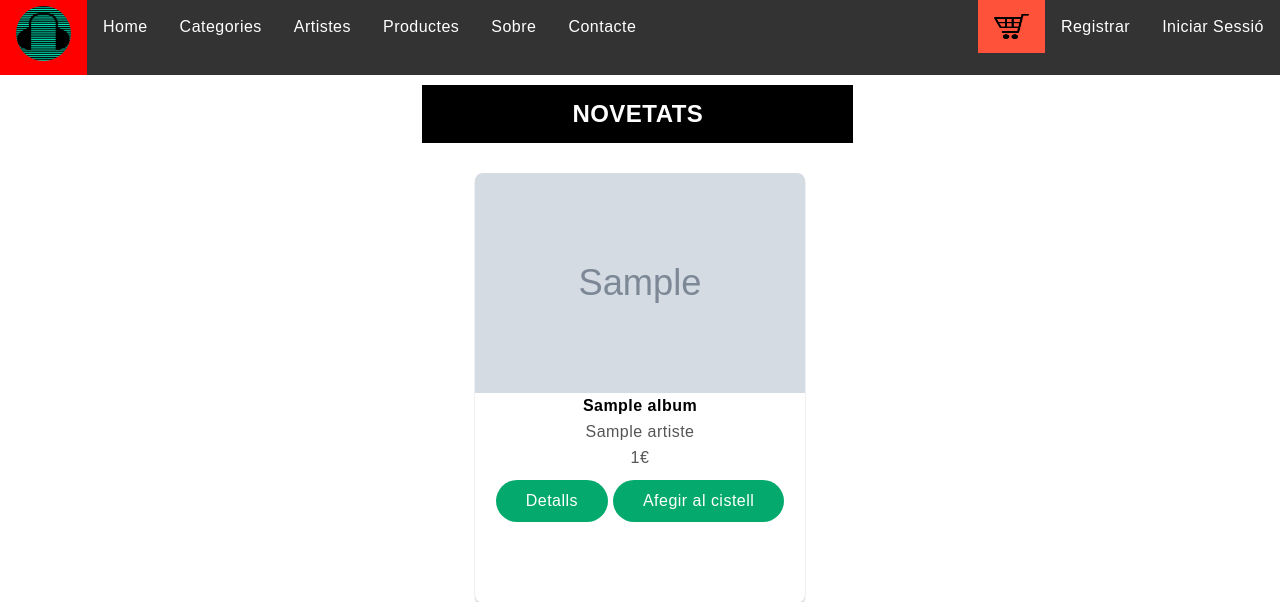
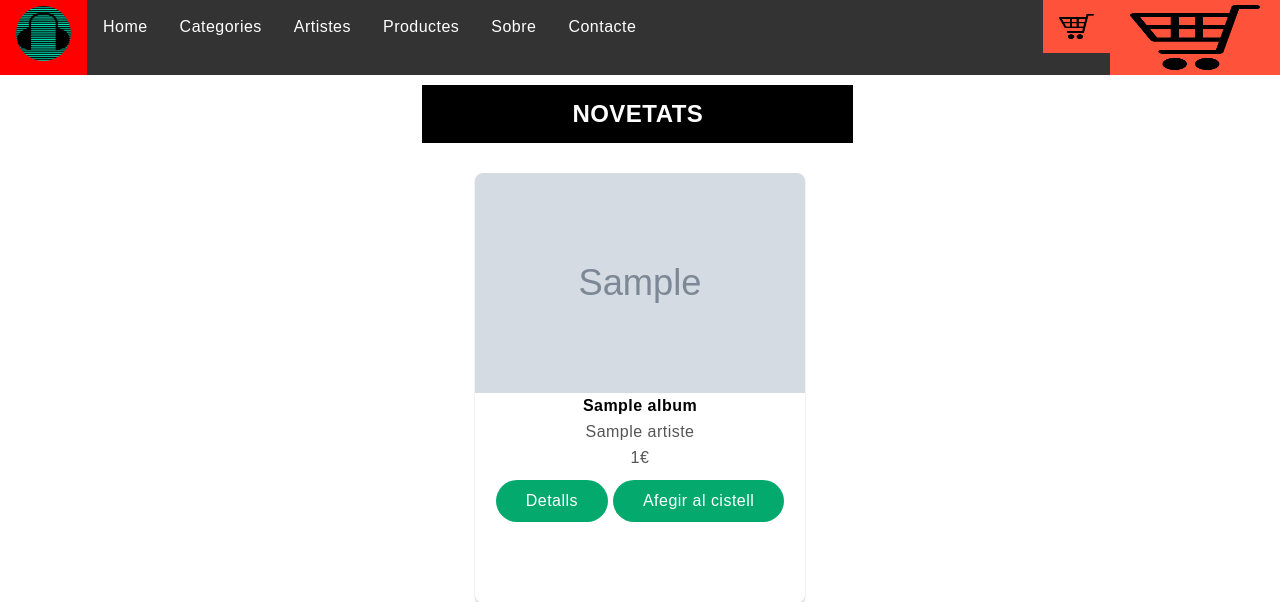
Before and after one commit to joaquimcodina/ProjecteTDIW, a PHP site: page /index.php in a window 1280 px wide. Shown: the top 602 px of the page. Run offline with PHP 8.4, Linux system fonts and the light colour scheme; tables that the repository leaves empty hold one stand-in row (values such as "Sample post"); grey boxes marked "Sample" are stand-in pictures.

Commit message:
Update nav.php

```diff
--- a/view/nav.php
+++ b/view/nav.php
@@ -14,7 +14,11 @@
     </div>
     <div class="navbar-right">
         <a href="<?php echo "?action=".$action='cistell'?>" class="shopping-cart"><img src="../img/shopping-cart.png" alt="Shopping Cart"></a>
-        <a href="<?php echo "?action=".$action='register'?>" class="nav-link">Registrar</a>
-        <a href="<?php echo "?action=".$action='login'?>" class="nav-link">Iniciar Sessió</a>
+        <?php if(isset($_SESSION)){ ?>
+            <img src="../img/shopping-cart.png" class="shopping-cart" alt="user_icon"></a>
+        <?php } else {?>
+            <a href="<?php echo "?action=".$action='register'?>" class="nav-link">Registrar</a>
+            <a href="<?php echo "?action=".$action='login'?>" class="nav-link">Iniciar Sessió</a>
+        <?php } ?>
     </div>
 </nav>
```
